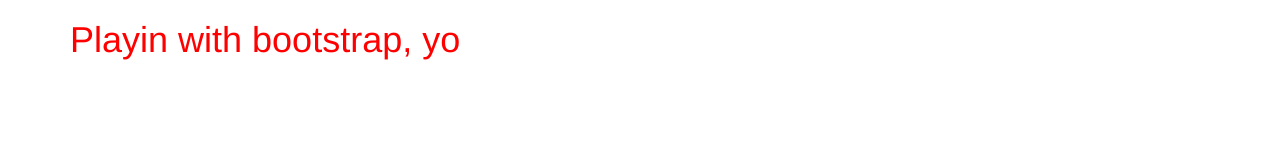
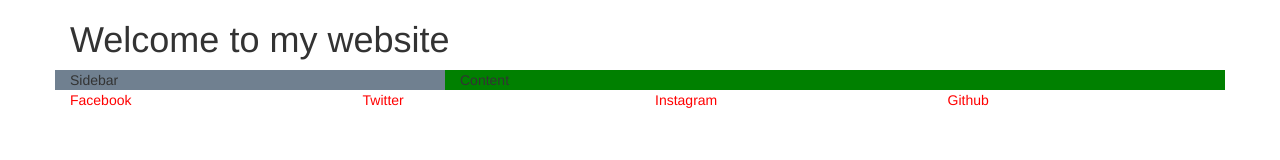
Before and after one commit to mwatson615/playinwithbootstrap, a plain HTML site: page index.html in a window 1280 px wide. Drawn offline with nearby package versions, Linux system fonts and the light colour scheme.

Commit message:
step 1 in bootstrap

```diff
--- a/index.html
+++ b/index.html
@@ -7,7 +7,19 @@
 	</head>
 	<body>
 		<div class="container">
-			<h1>Playin with bootstrap, yo</h1>
-		<script src="https://maxcdn.bootstrapcdn.com/bootstrap/3.3.7/js/bootstrap.min.js"></script>
+		<h1>Welcome to my website</h1>
+			<div class="row">
+				<div class="col-md-4">Sidebar</div>
+				<div class="col-md-8">Content</div>
+			</div>
+		<footer>
+			<div class="row">
+				<div class="col-md-3">Facebook</div>
+				<div class="col-md-3">Twitter</div>
+				<div class="col-md-3">Instagram</div>
+				<div class="col-md-3">Github</div>
+			</div>
+		</footer>
+	<script src="https://maxcdn.bootstrapcdn.com/bootstrap/3.3.7/js/bootstrap.min.js"></script>
 	</body>
 </html>
--- a/style.css
+++ b/style.css
@@ -1,3 +1,11 @@
-h1 {
+.col-md-4 {
+	background-color: slategrey;
+}
+
+.col-md-8 {
+	background-color: green;
+}
+
+footer {
 	color: red;
 }
```
